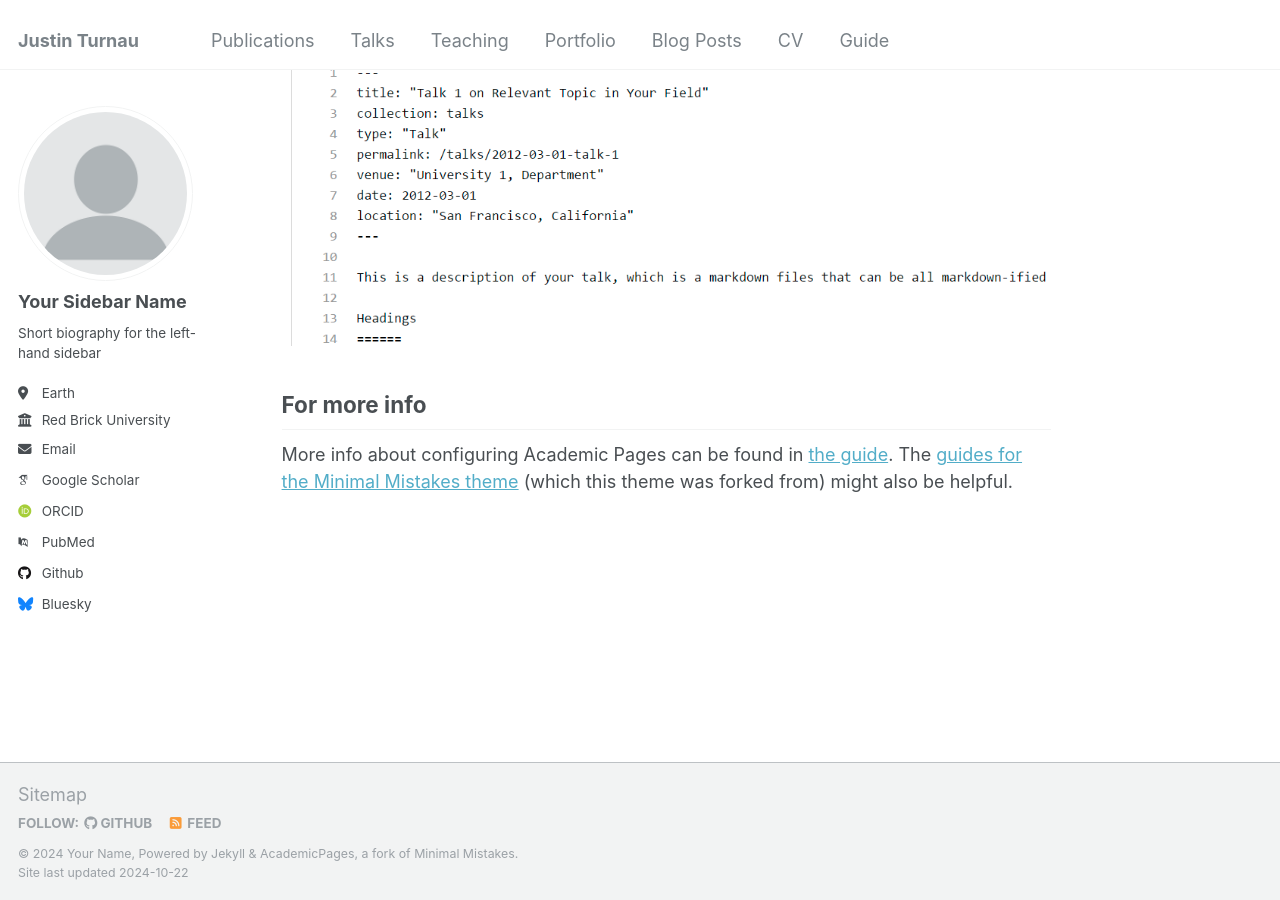
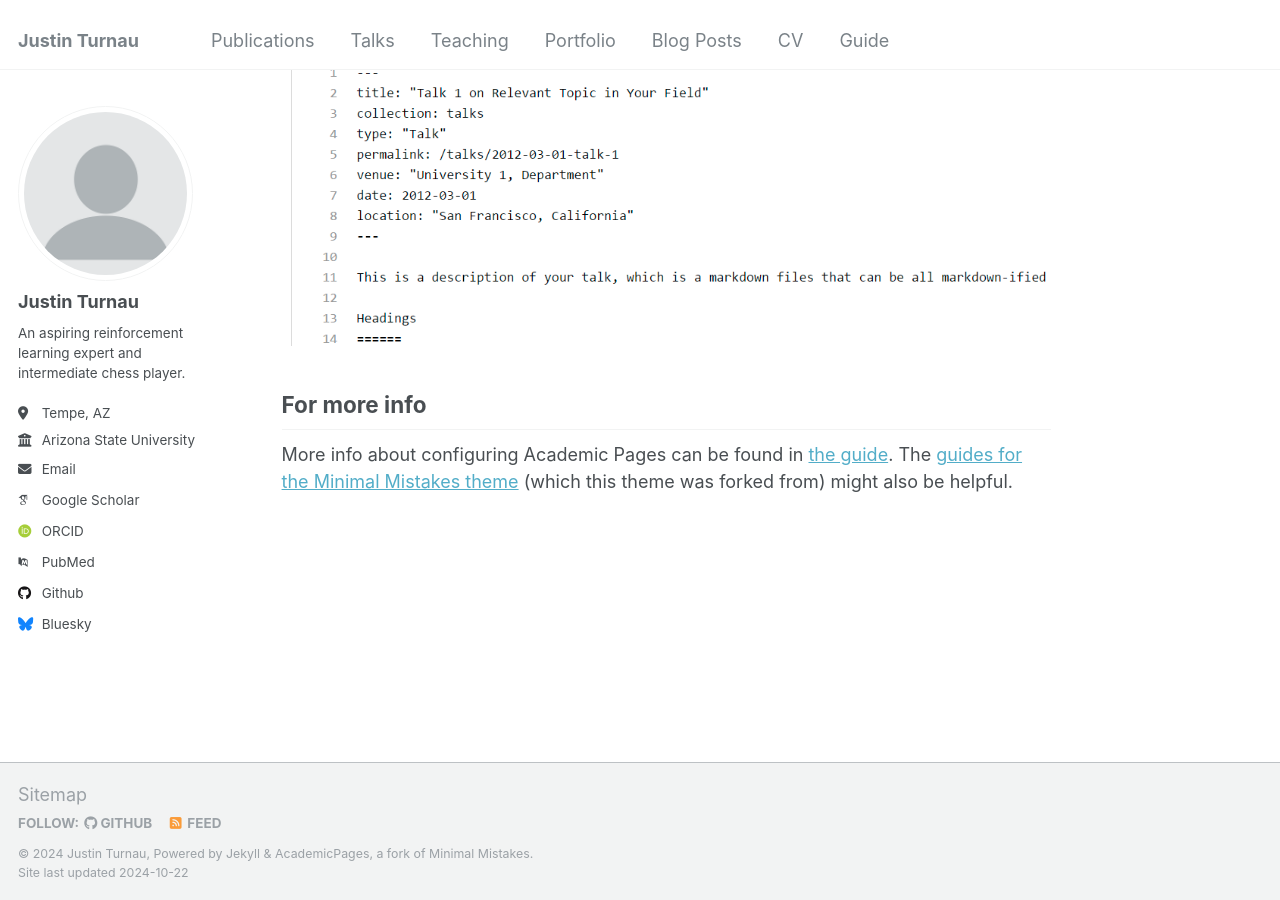
Before and after one commit to JTurnau/testing-name-change, a Jekyll site: the page built from _pages/about.md, in a window 1280 px wide and 900 px high, scrolled down 2643 px. Built offline with Jekyll 4.4.1, drawn with Linux system fonts in a browser that asks for light colours; some web fonts are replaced.

Commit message:
Update config

```diff
--- a/_config.yml
+++ b/_config.yml
@@ -10,8 +10,8 @@
 locale                   : "en-US"
 title                    : "Justin Turnau"
 title_separator          : "-"
-name                     : &name "Your Name"
-description              : &description "personal description"
+name                     : &name "Justin Turnau"
+description              : &description "An aspiring reinforcement learning expert and intermediate chess player."
 url                      : https://academicpages.github.io # the base hostname & protocol for your site e.g. "https://mmistakes.github.io"
 baseurl                  : "" # the subpath of your site, e.g. "/blog"
 repository               : "academicpages/academicpages.github.io"
@@ -22,13 +22,13 @@ repository               : "academicpages/academicpages.github.io"
 author:
   # Biographic information
   avatar           : "profile.png"
-  name             : "Your Sidebar Name"
+  name             : "Justin Turnau"
   pronouns         : # example: "she/her"
-  bio              : "Short biography for the left-hand sidebar"
-  location         : "Earth"
-  employer         : "Red Brick University"
+  bio              : "An aspiring reinforcement learning expert and intermediate chess player."
+  location         : "Tempe, AZ"
+  employer         : "Arizona State University"
   uri              : # URL
-  email            : "none@example.org"
+  email            : "jturnau@asu.edu"
 
   # Academic websites
   arxiv            : # URL - Update with the correct link to your profile
```
